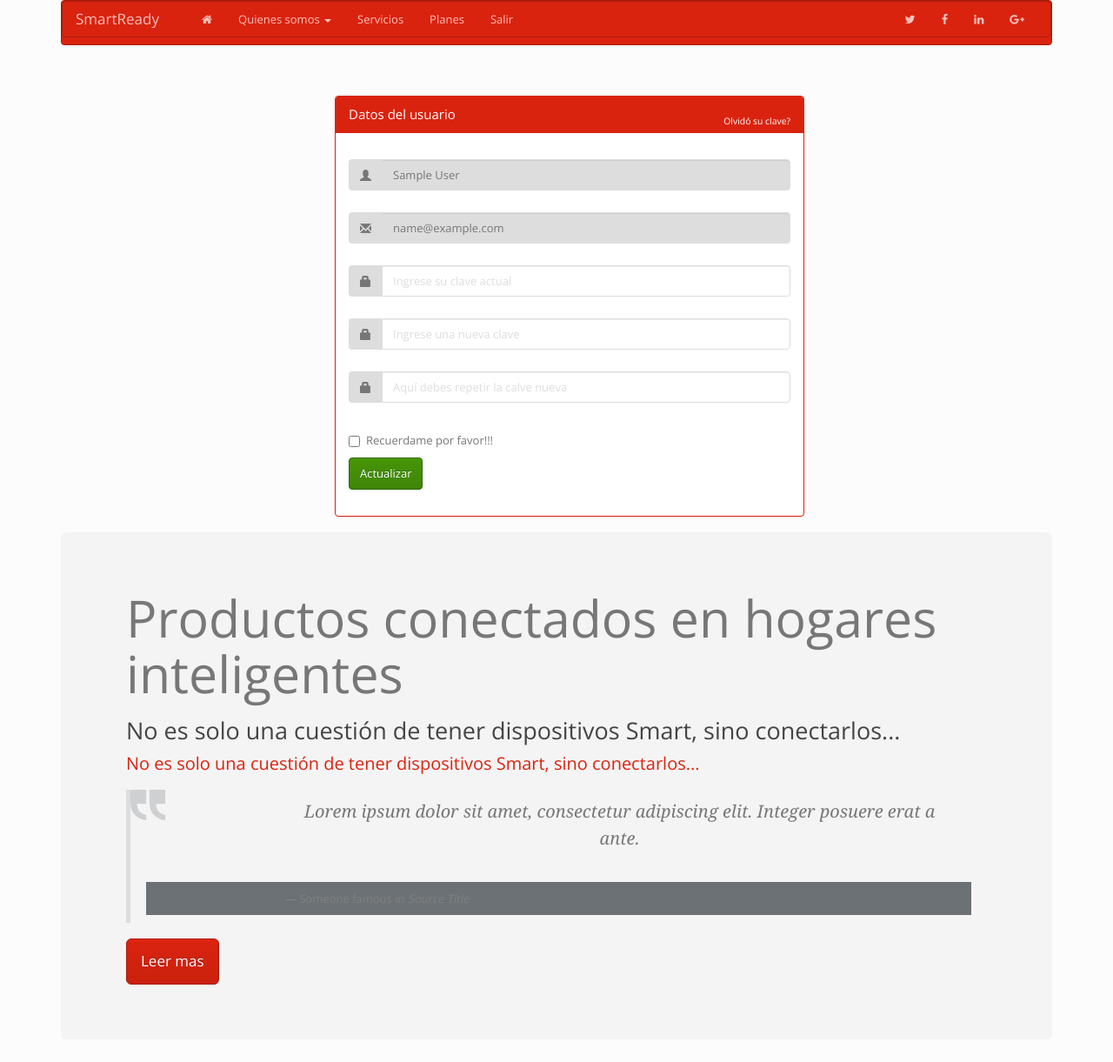
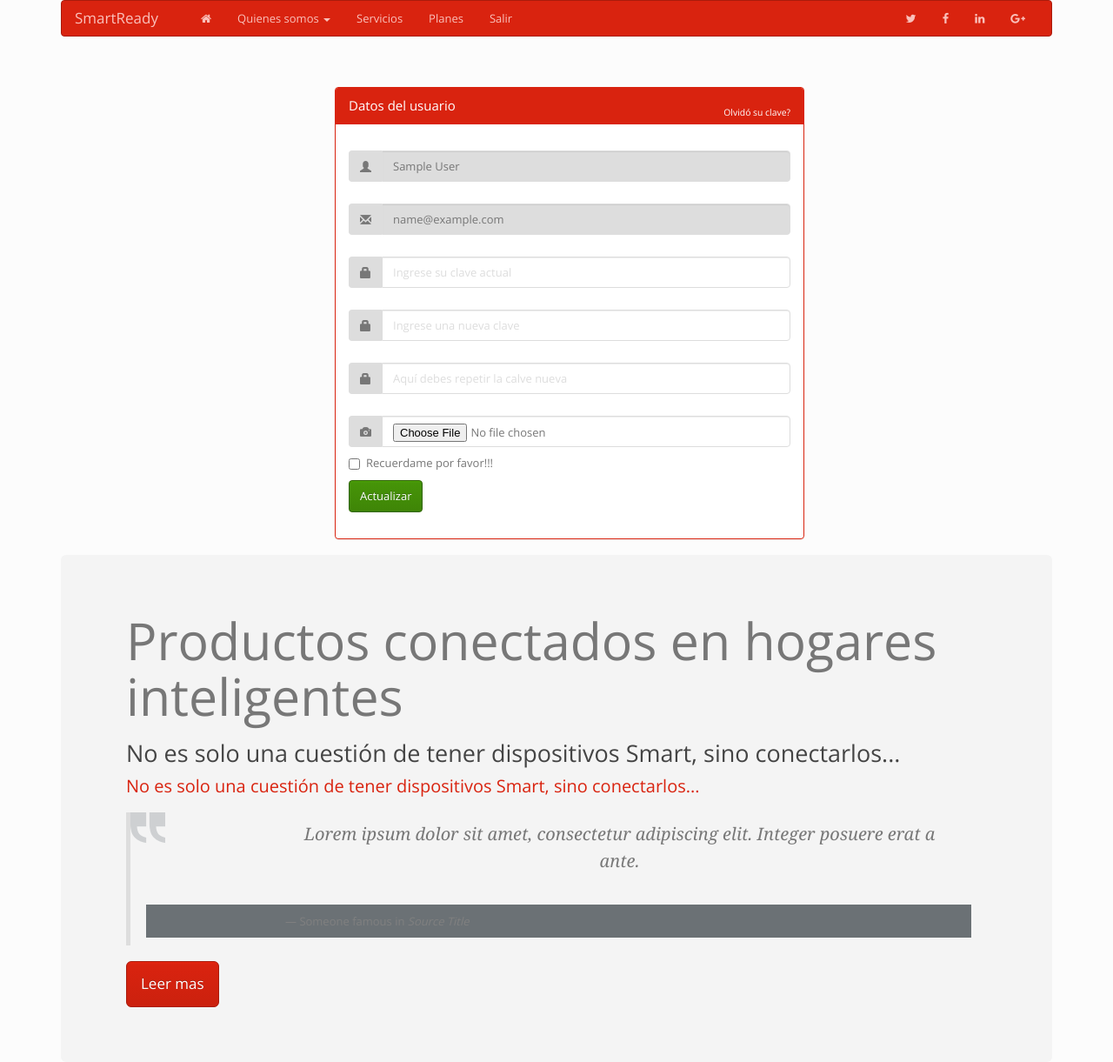
Before and after one commit to DigitalHouseFSTN2/smartready, a PHP site: page /cambioclave.php in a window 1280 px wide. Shown: the whole page at 87% size. Before the commit the page ends 1132 px from the top, so only its background shows below. Run offline with PHP 8.4, Linux system fonts and the light colour scheme; the visitor is signed in with stand-in values (Sample User, id 1).

Commit message:
Temporal input file
Avance temporal de inputFile

```diff
--- a/cambioclave.php
+++ b/cambioclave.php
@@ -25,11 +25,9 @@
 	  <header>
 		  <!-- header content goes in here -->
 	  </header>
-	  <nav class="navbar navbar-inverse">
 		  <?php
         include("assets/src/nav.php");
       ?>
-		</nav>
     <section class="login">
       <div class="container">
         <div id="signupbox" style="margin-top:50px" class="mainbox col-md-6 col-md-offset-3 col-sm-8 col-sm-offset-2">
@@ -73,6 +71,11 @@
                   <div style="margin-bottom: 25px" class="input-group">
                     <span class="input-group-addon"><i class="glyphicon glyphicon-lock"></i></span>
                     <input id="register-repassword" type="password" class="form-control" name="repassword" placeholder="Aquí debes repetir la calve nueva">
+                  </div>
+                  <div class="input-group">
+                    <span class="input-group-addon"><i class="glyphicon glyphicon-camera"></i></span>
+                    <span></span>
+                    <input type="file" id="login-file" class="form-control input-file-novisible" name="file" aria-label="Amount (to the nearest dollar)">
                   </div>
                   <div class="input-group">
                     <div class="checkbox">
--- a/login.php
+++ b/login.php
@@ -81,6 +81,12 @@
                   <div style="margin-bottom: 25px" class="input-group">
                     <span class="input-group-addon"><i class="glyphicon glyphicon-lock"></i></span>
                     <input id="login-password" type="password" class="form-control" name="password" placeholder="clave">
+                  </div>
+
+                  <div class="input-group">
+                    <span class="input-group-addon"><i class="glyphicon glyphicon-camera"></i></span>
+                    <span></span>
+                    <input type="file" id="login-file" class="form-control input-file-novisible" name="file" aria-label="Amount (to the nearest dollar)">
                   </div>
 
                   <div class="input-group">
--- a/register.php
+++ b/register.php
@@ -90,6 +90,11 @@
                       <input id="register-repassword" type="password" class="form-control" name="repassword" placeholder="Si.. aquí repites la calve (yo te avisé)">
                     </div>
                     <div class="input-group">
+                      <span class="input-group-addon"><i class="glyphicon glyphicon-camera"></i></span>
+                      <span></span>
+                      <input type="file" id="login-file" class="form-control input-file-novisible" name="file" aria-label="Amount (to the nearest dollar)">
+                    </div>
+                    <div class="input-group">
                       <div class="checkbox">
                         <label>
                           <input id="login-remember" type="checkbox" name="remember" value="1"> Recuerdame por favor!!!
```
